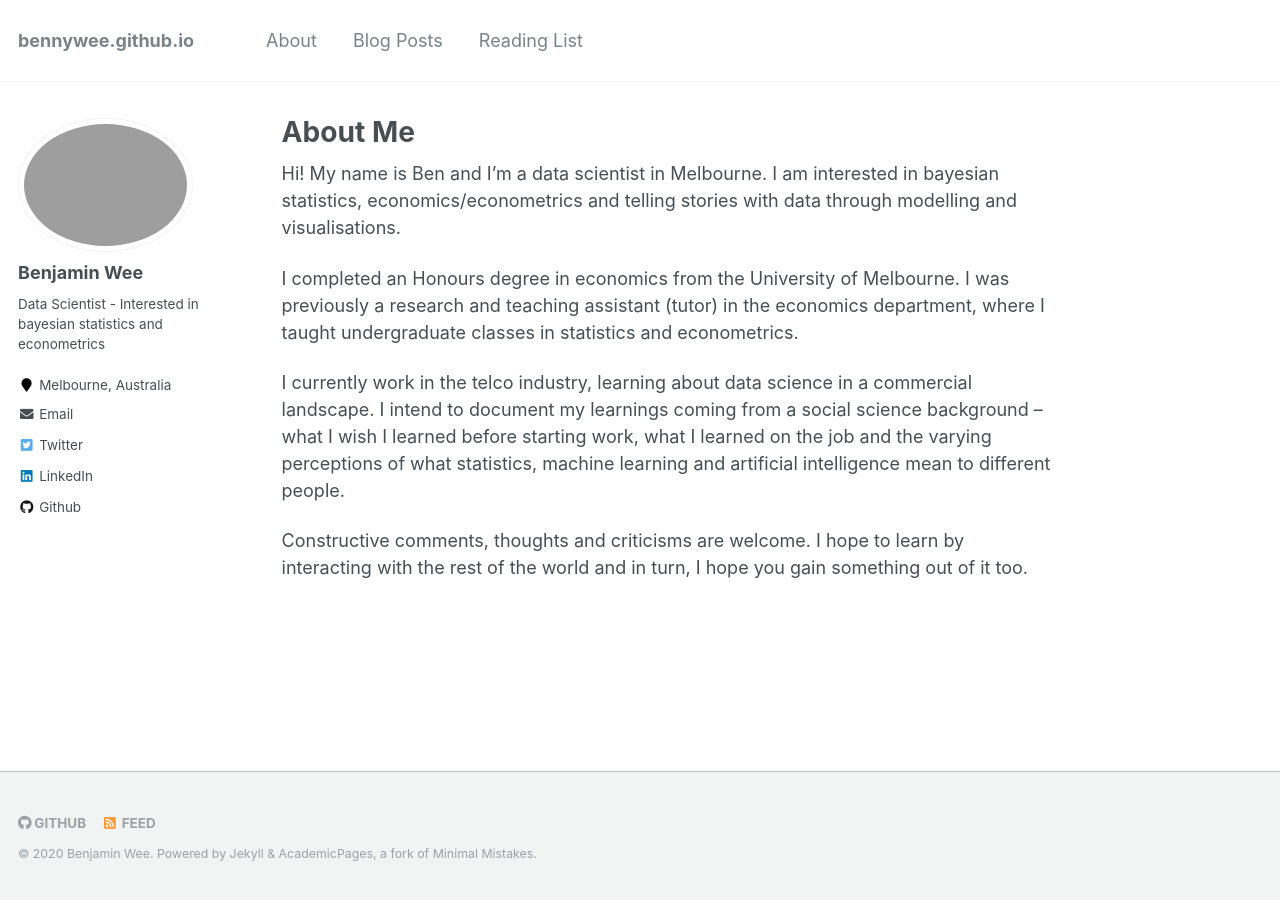
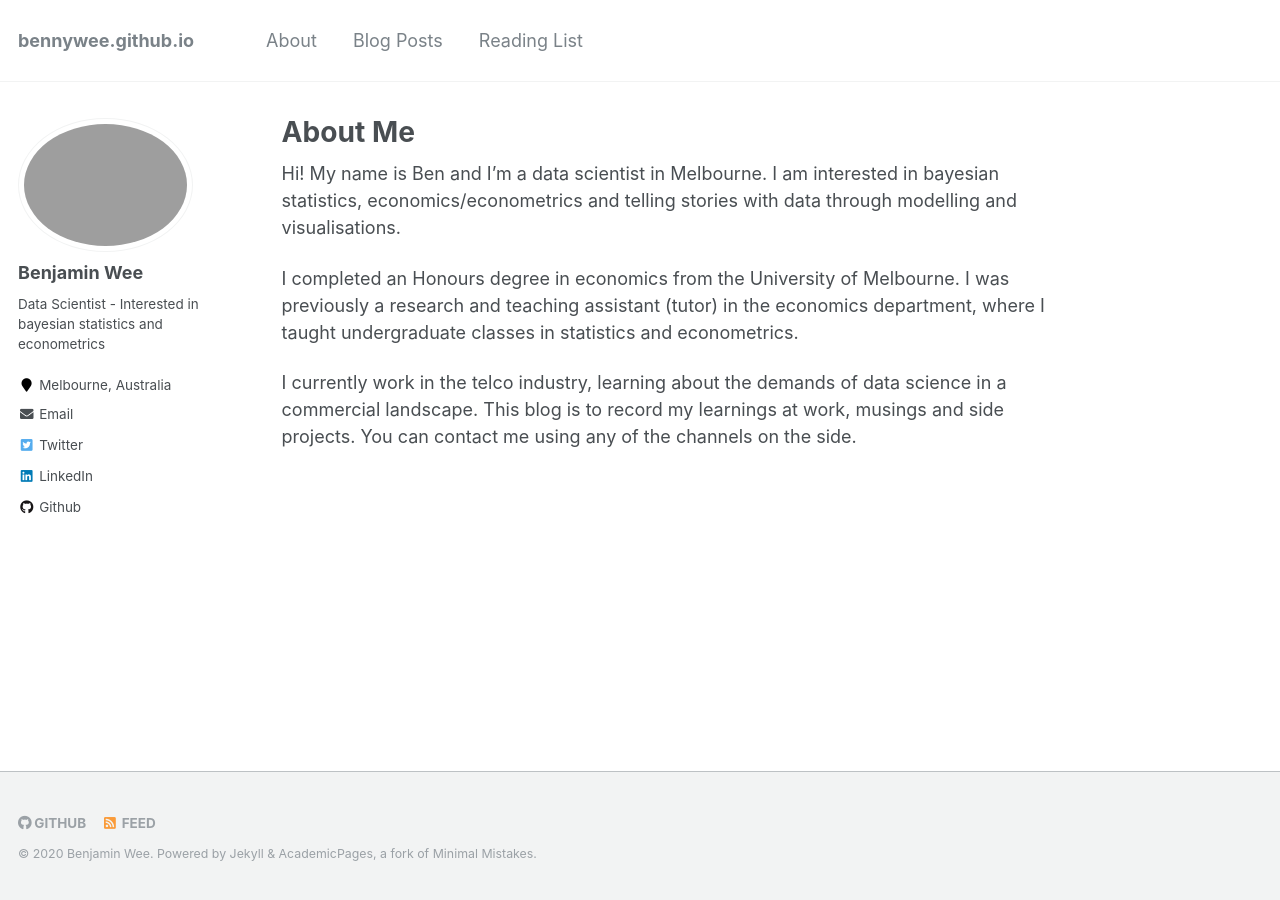
Before and after one commit to bennywee/bennywee.github.io, a Jekyll site: the page built from _pages/about.md, in a window 1280 px wide. Built offline with Jekyll 4.4.1, drawn with Linux system fonts in a browser that asks for light colours.

Commit message:
updated about me

```diff
--- a/_pages/about.md
+++ b/_pages/about.md
@@ -12,6 +12,4 @@ Hi! My name is Ben and I'm a data scientist in Melbourne. I am interested in bay
 
 I completed an Honours degree in economics from the University of Melbourne. I was previously a research and teaching assistant (tutor) in the economics department, where I taught undergraduate classes in statistics and econometrics.
 
-I currently work in the telco industry, learning about data science in a commercial landscape. I intend to document my learnings coming from a social science background  -- what I wish I learned before starting work, what I learned on the job and the varying perceptions of what statistics, machine learning and artificial intelligence mean to different people.
-
-Constructive comments, thoughts and criticisms are welcome. I hope to learn by interacting with the rest of the world and in turn, I hope you gain something out of it too.
+I currently work in the telco industry, learning about the demands of data science in a commercial landscape. This blog is to record my learnings at work, musings and side projects. You can contact me using any of the channels on the side.
```
